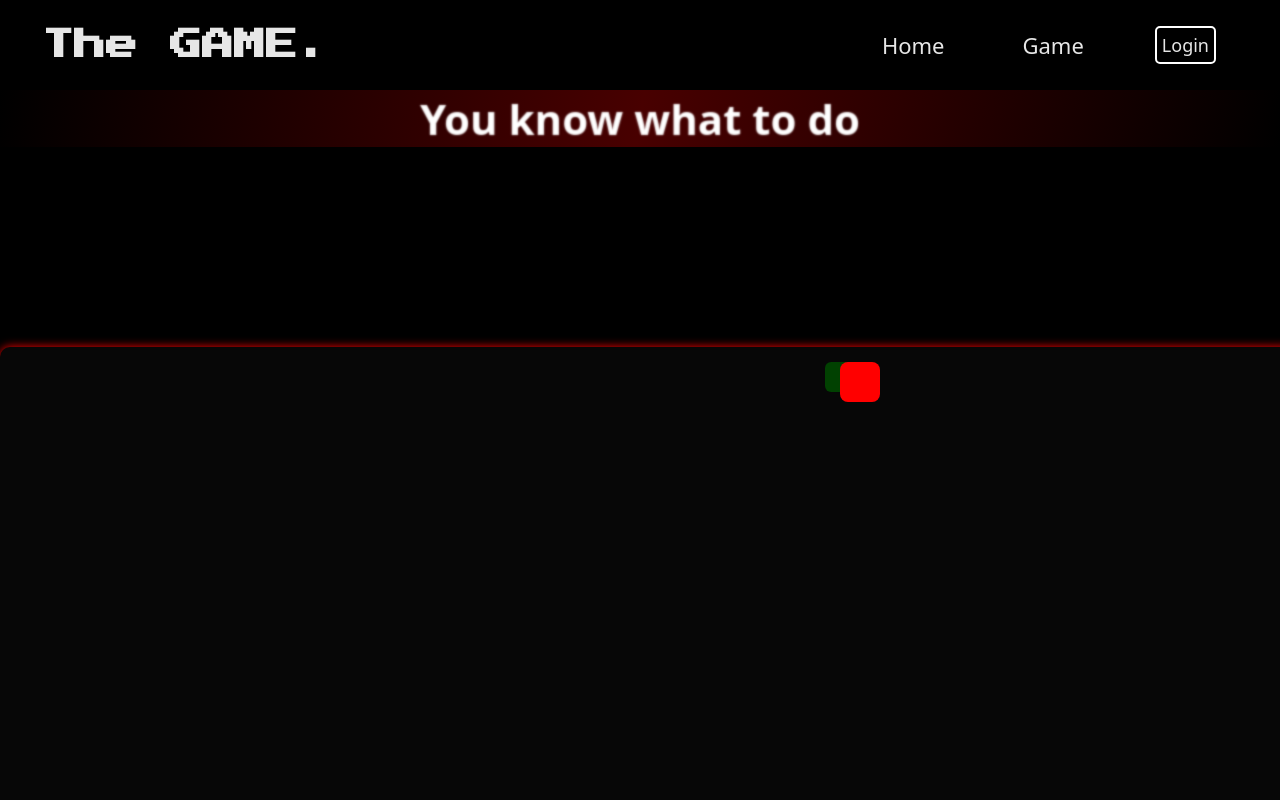
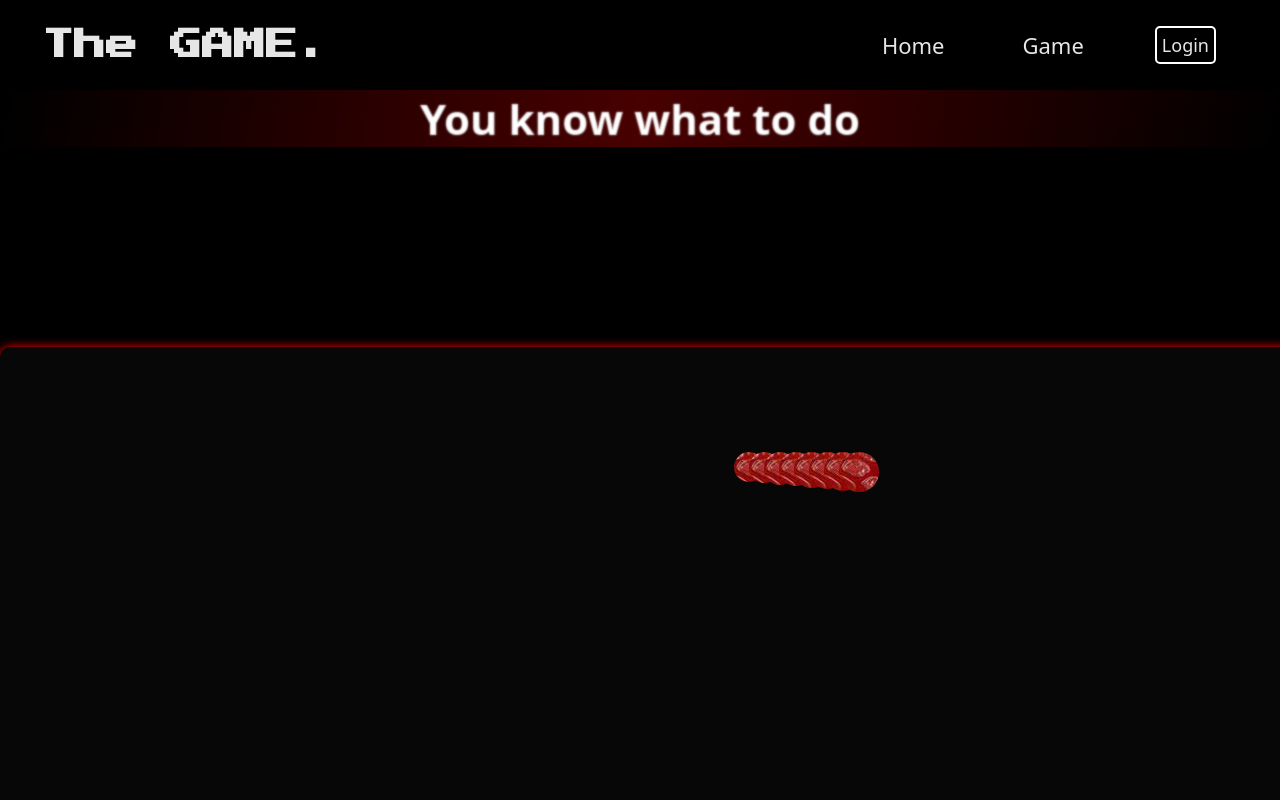
Before and after one commit to PhilippRosie/the-game, a React (Create React App) app: page /game in a window 1280 px wide. Both pictures are taken after a click on the button "start game". Shown: the top 800 px of the page. Built offline with nearby package versions, Linux system fonts and the light colour scheme; a web font is replaced by a local one.

Commit message:
snake
Made some changes to the snake

```diff
--- a/src/pages/game.js
+++ b/src/pages/game.js
@@ -22,6 +22,12 @@ const initialState = {
   snakeDots: [
     [0, 0],
     [0, 2],
+    [0, 4],
+    [0, 6],
+    [0, 8],
+    [0, 10],
+    [0, 12],
+    [0, 14],
   ],
 };
 
--- a/src/styles/gameMenu.css
+++ b/src/styles/gameMenu.css
@@ -27,7 +27,7 @@
   height: 100px;
   background: #ff000011;
   color: white;
-  border-radius: 7px;
+  border-radius: 20%;
 
   padding: 10px;
   font-size: 1.2em;
--- a/src/styles/snake.css
+++ b/src/styles/snake.css
@@ -2,11 +2,13 @@
   position: absolute;
   width: 22px;
   height: 12px;
-  border-radius: 20%;
-  background-color: rgb(1, 65, 1);
+  border-radius: 50%;
+  background-image: url(../img/Snake.jpg);
   z-index: 1;
+  transition: all 0.1s;
 }
 
 .head {
-  background-color: rgb(255, 0, 0);
+  background-image: url(../img/Snake.jpg);
+  transform-origin: center;
 }
```
